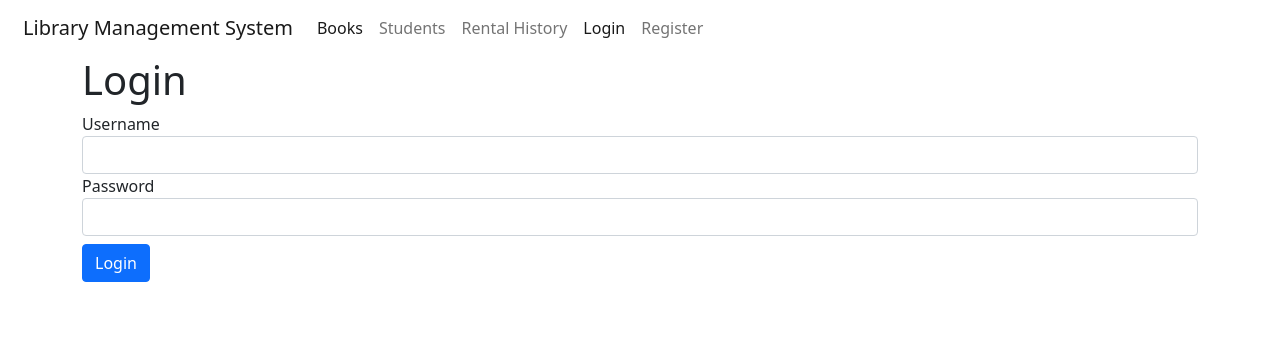
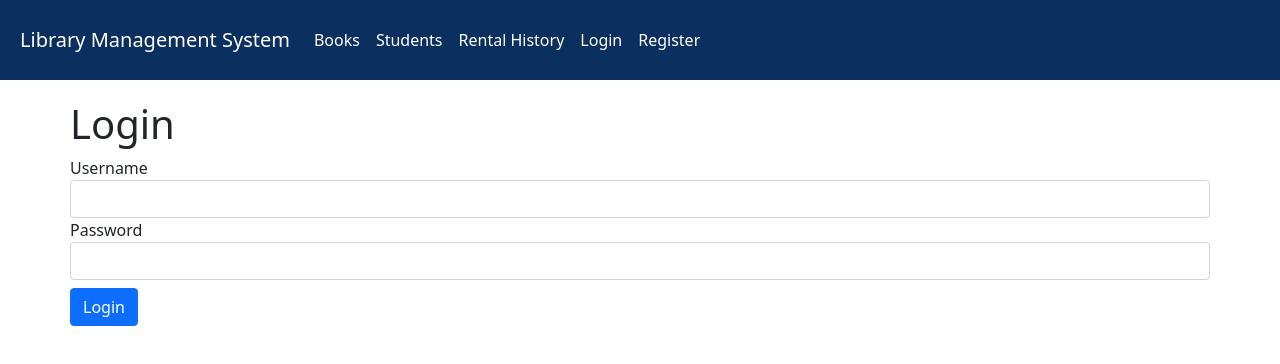
Before and after one commit to abhi886/react-library-management-system, a React (Create React App) app: page /login in a window 1280 px wide. Shown: the top 364 px of the page. Built offline with nearby package versions, Linux system fonts and the light colour scheme; no server answers.

Commit message:
start working on navbar design

```diff
--- a/src/design-update.css
+++ b/src/design-update.css
@@ -1,3 +1,22 @@
+/*  ANISHA MAHARJAN
+    Design Updates
+================================================ */
+
+.navbar{
+    background: #0B3060;
+    margin: 0;
+    padding: 20px;
+}
+
+.container{
+    padding: 20px 0
+}
+
+.navbar-light .navbar-brand, .navbar-light .navbar-nav .nav-link,
+.navbar-light .navbar-nav .show > .nav-link, .navbar-light .navbar-nav .nav-link.active{
+    color: #fff;
+    cursor: pointer
+}
 
 .form-group .list-group-item span{
     cursor: pointer;
```
